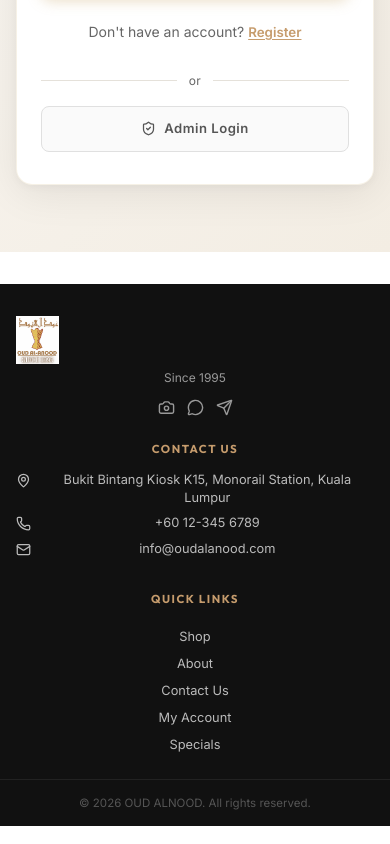
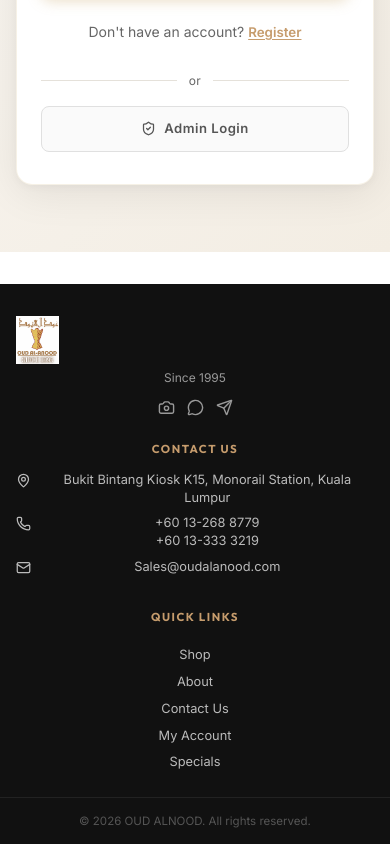
Before and after one commit to juggernaut03/oud-al-anood, a React (Vite) app: page /account in a window 390 px wide. Shown: the part 704-1548 px from the top of the page. Built offline with nearby package versions, Linux system fonts and the light colour scheme; no server answers; a web font is replaced by a local one.

Commit message:
feat: update wholesale QR asset, refine contact information, and add functional phone and email links

```diff
--- a/src/components/Footer.css
+++ b/src/components/Footer.css
@@ -55,8 +55,15 @@
   flex-shrink: 0;
   margin-top: 2px;
 }
-.contact-item span {
+.contact-item span,
+.contact-item a {
   flex: 1;
+  color: #bbb;
+  text-decoration: none;
+  transition: color 0.2s;
+}
+.contact-item a:hover {
+  color: var(--primary-gold);
 }
 .links {
   display: flex;
--- a/src/components/Footer.jsx
+++ b/src/components/Footer.jsx
@@ -27,11 +27,14 @@
           </div>
           <div className="contact-item">
             <Phone size={18} />
-            <span>+60 12-345 6789</span>
+            <span>
+              <a href="tel:+60132688779">+60 13-268 8779</a><br />
+              <a href="tel:+60133333219">+60 13-333 3219</a>
+            </span>
           </div>
           <div className="contact-item">
             <Mail size={18} />
-            <span>info@oudalanood.com</span>
+            <a href="mailto:Sales@oudalanood.com">Sales@oudalanood.com</a>
           </div>
         </div>
 
--- a/src/components/WholesaleConcierge.jsx
+++ b/src/components/WholesaleConcierge.jsx
@@ -1,6 +1,6 @@
 import { motion } from 'framer-motion';
 import { MessageCircle, Mail, Package, Globe, Palette, Shield, ArrowRight } from 'lucide-react';
-import qrImage from '../assets/images/qr-code.png';
+const qrImage = '/images/qrnew.jpeg';
 import './WholesaleConcierge.css';
 import { useAppContext } from '../context/AppContext';
 
@@ -43,7 +43,7 @@
 
           <div className="ws-actions">
             <a
-              href="https://wa.me/601111111111?text=Hello%2C%20I%20am%20interested%20in%20a%20wholesale%20partnership%20with%20Oud%20Alnood."
+              href="https://wa.me/60132688779?text=Hello%2C%20I%20am%20interested%20in%20a%20wholesale%20partnership%20with%20Oud%20Al-Anood."
               target="_blank"
               rel="noopener noreferrer"
               className="ws-btn ws-btn-whatsapp"
--- a/src/pages/Contact.css
+++ b/src/pages/Contact.css
@@ -51,6 +51,14 @@
   color: var(--text-muted);
   font-size: 0.95rem;
   line-height: 1.6;
+}
+.info-item a {
+  color: var(--text-muted);
+  text-decoration: none;
+  transition: color 0.2s;
+}
+.info-item a:hover {
+  color: var(--primary-gold);
 }
 .follow-us {
   margin-top: var(--spacing-xl);
--- a/src/pages/Contact.jsx
+++ b/src/pages/Contact.jsx
@@ -45,8 +45,14 @@
         <div className="contact-info">
           <section>
             <h2>{t('contact_details')}</h2>
-            <div className="info-item"><Phone size={18} /><span>P: +60 12-345 6789</span></div>
-            <div className="info-item"><Mail size={18} /><span>E: info@oudalanood.com</span></div>
+            <div className="info-item">
+              <Phone size={18} />
+              <span>
+                <a href="tel:+60132688779">+60 13-268 8779</a><br />
+                <a href="tel:+60133333219">+60 13-333 3219</a>
+              </span>
+            </div>
+            <div className="info-item"><Mail size={18} /><a href="mailto:Sales@oudalanood.com">E: Sales@oudalanood.com</a></div>
             <div className="info-item">
               <MapPin size={18} />
               <span>A: {t('footer_location')}</span>
```
Also changed, not shown: public/images/qrnew.jpeg (added).
